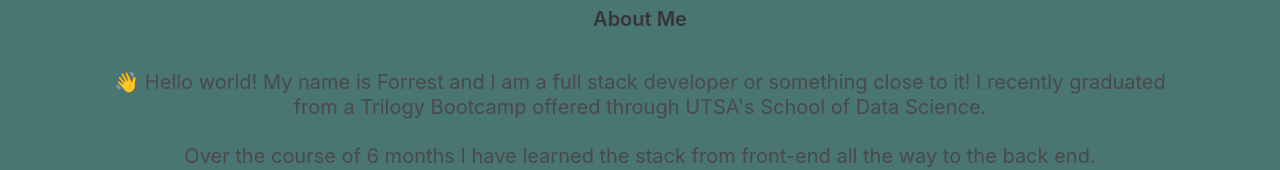
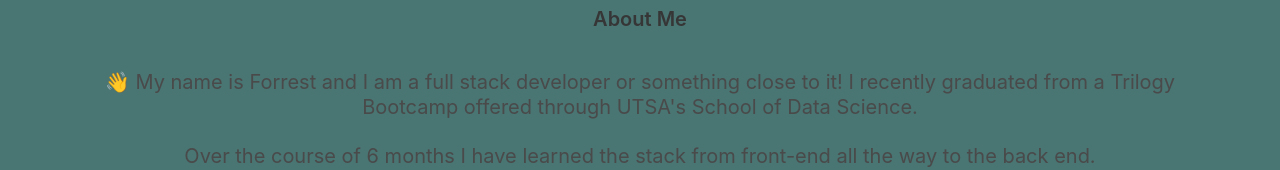
Before and after one commit to fmills89/my-react-portfolio, a React (Create React App) app: page / in a window 1280 px wide. Shown: the part 439-609 px from the top of the page. Built offline with nearby package versions, Linux system fonts and the light colour scheme.

Commit message:
update about

```diff
--- a/src/components/About/index.js
+++ b/src/components/About/index.js
@@ -7,7 +7,7 @@ function About() {
            <img className="my-pic" src={require('../../assets/pics/89666151.jpg')} alt="Forrest Mills"/>
            <p className='content is-medium title is-5 p-4'>About Me</p>
            <p className='content mt-4 subtitle is-5'>
-           👋 Hello world! My name is Forrest and I am a
+           👋  My name is Forrest and I am a
             full stack developer or something close to it!
             I recently graduated from a Trilogy Bootcamp offered through UTSA's School of Data Science.
            </p>
```
